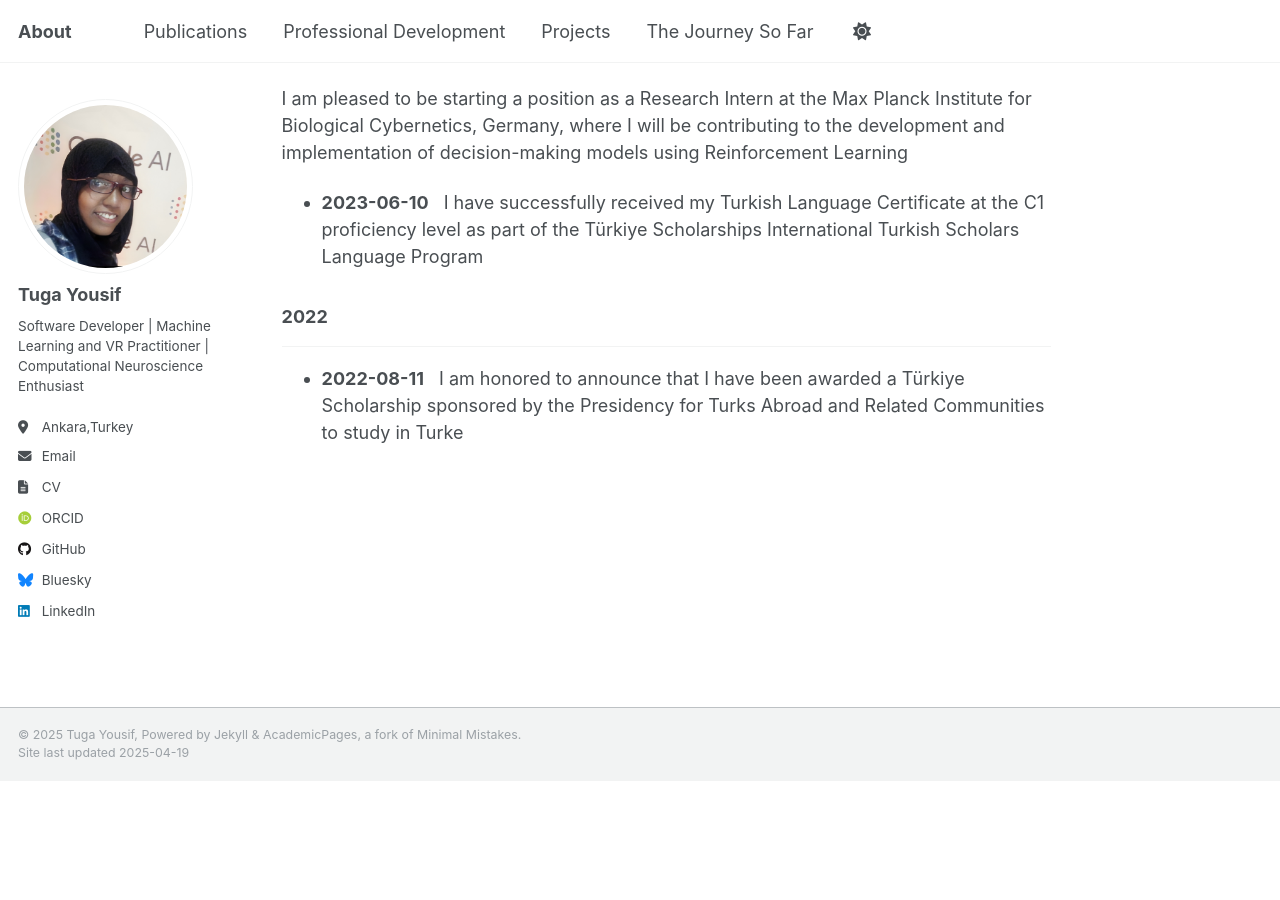
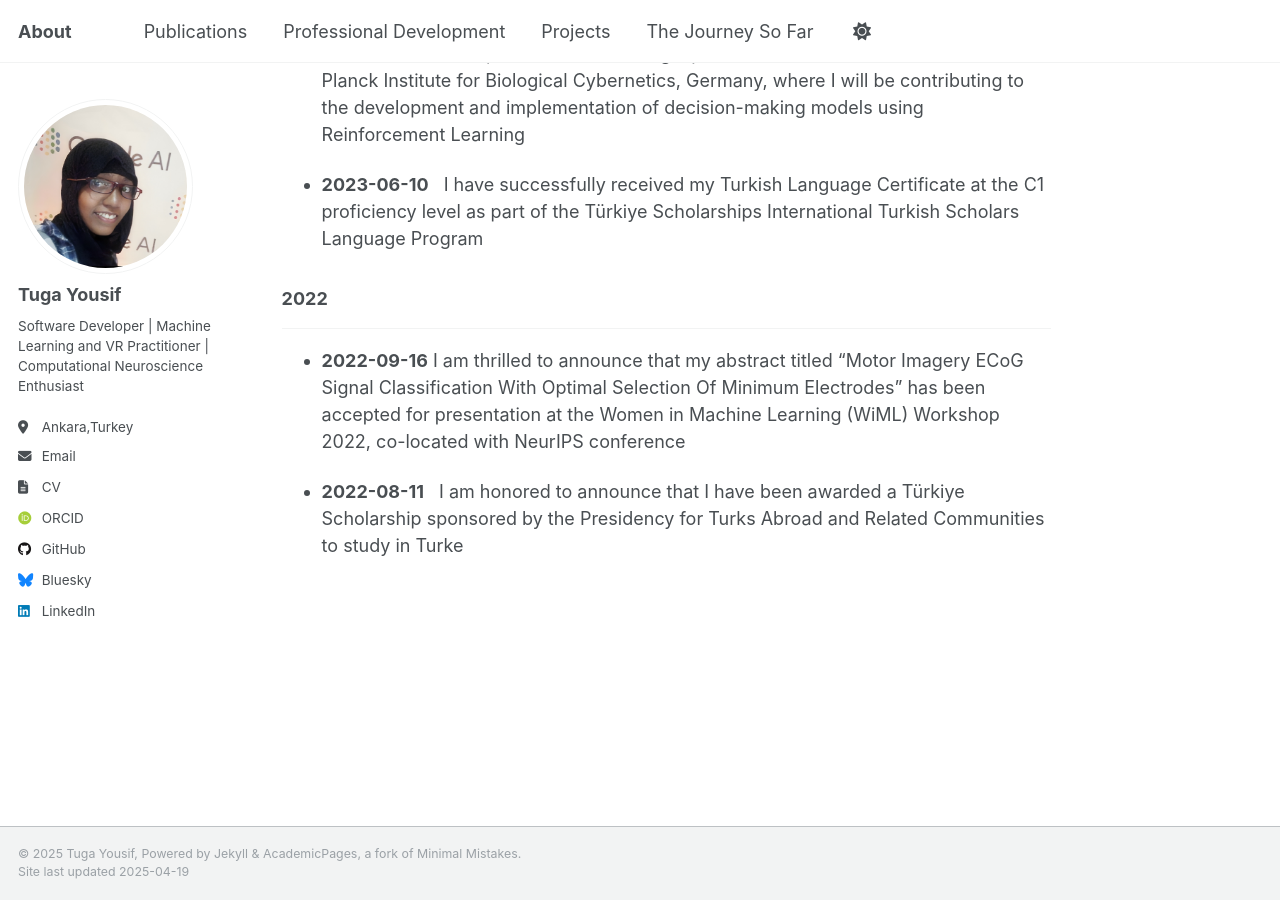
Before and after one commit to TugaAhmed/TugaAhmed.github.io, a Jekyll site: the page built from _pages/about.md, in a window 1280 px wide and 900 px high, scrolled down 1702 px. Built offline with Jekyll 4.4.1, drawn with Linux system fonts in a browser that asks for light colours; some web fonts are replaced; before the commit the page ends 2483 px from its top, so only the background shows below that.

Commit message:
added news

```diff
--- a/_pages/about.md
+++ b/_pages/about.md
@@ -60,7 +60,6 @@ Completed the Africa to Silicon Valley (A2SV) remote Software Engineering Traini
 ### 2023
 ---
 - **2023-07-20**  <span style="padding-left: 10px;">
-
 I am pleased to be starting a position as a Research Intern at the Max Planck Institute for Biological Cybernetics, Germany, where I will be contributing to the development and implementation of decision-making models using Reinforcement Learning
 
 - **2023-06-10**  <span style="padding-left: 10px;">
@@ -69,6 +68,8 @@ I have successfully received my Turkish Language Certificate at the C1 proficien
 
 ### 2022
 ---
+- **2022-09-16**
+I am thrilled to announce that my abstract titled "Motor Imagery ECoG Signal Classification With Optimal Selection Of Minimum Electrodes" has been accepted for presentation at the Women in Machine Learning (WiML) Workshop 2022, co-located with NeurIPS conference
 
 - **2022-08-11**  <span style="padding-left: 10px;">
 I am honored to announce that I have been awarded a Türkiye Scholarship sponsored by the Presidency for Turks Abroad and Related Communities to study in Turke
```
